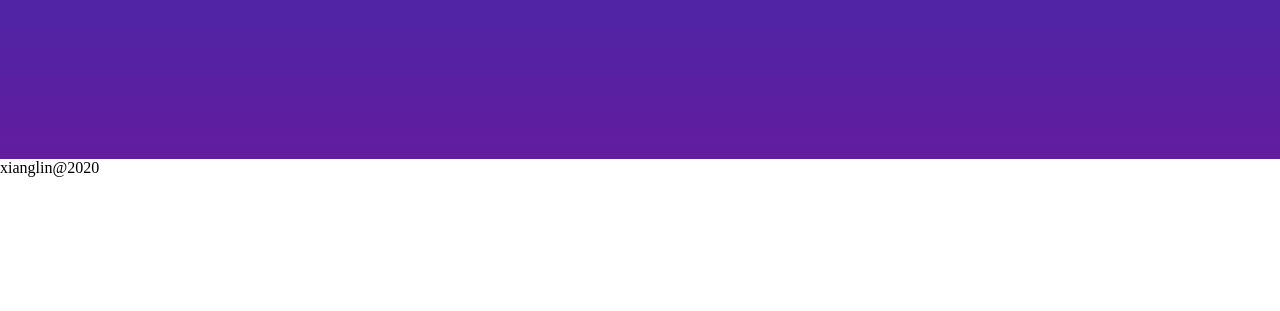
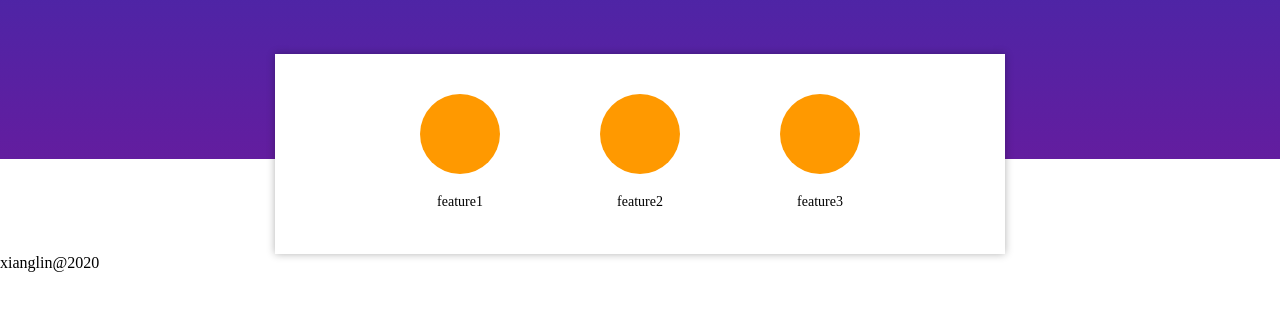
Before and after one commit to changxianglin/cssDemo, a website: page index.html in a window 1280 px wide. Shown: the part 161-472 px from the top of the page. Drawn offline with Linux system fonts and the light colour scheme.

Commit message:
add banner

```diff
--- a/index.html
+++ b/index.html
@@ -28,7 +28,22 @@
       <h1>Understand deeply css</h1>
     </div>
   </header>
-  <section class="banner"></section>
+  <section class="banner">
+    <ul>
+      <li>
+        <div class="feature feature1"></div>
+        <p>feature1</p>
+      </li>
+      <li>
+         <div class="feature feature2"></div>
+         <p>feature2</p>
+      </li>
+      <li>
+         <div class="feature feature3"></div>
+         <p>feature3</p>
+      </li>
+    </ul>
+  </section>
   <section class="main"></section>
   <footer>
     xianglin@2020
--- a/style.css
+++ b/style.css
@@ -44,3 +44,32 @@ header .headerMain .introduction {
 header .headerMain h1 {
   line-height: 70px;
 }
+
+.banner {
+  width: 690px;
+  padding: 20px;
+  margin: 0 auto;
+  margin-top: -105px;
+  background: #ffffff;
+  box-shadow: 0 0 8px rgba(0, 0, 0, .3);
+}
+.banner ul {
+  text-align: center;
+  font-size: 0;
+}
+.banner ul li {
+  font-size: 14px;
+  display: inline-block;
+  height: 160px;
+  width: 180px;
+  /* background: red; */
+  text-align: center;
+}
+
+.banner ul li .feature {
+  margin: 20px auto;
+  background: #f90;
+  width: 80px;
+  height: 80px;
+  border-radius: 50%;
+}
```
